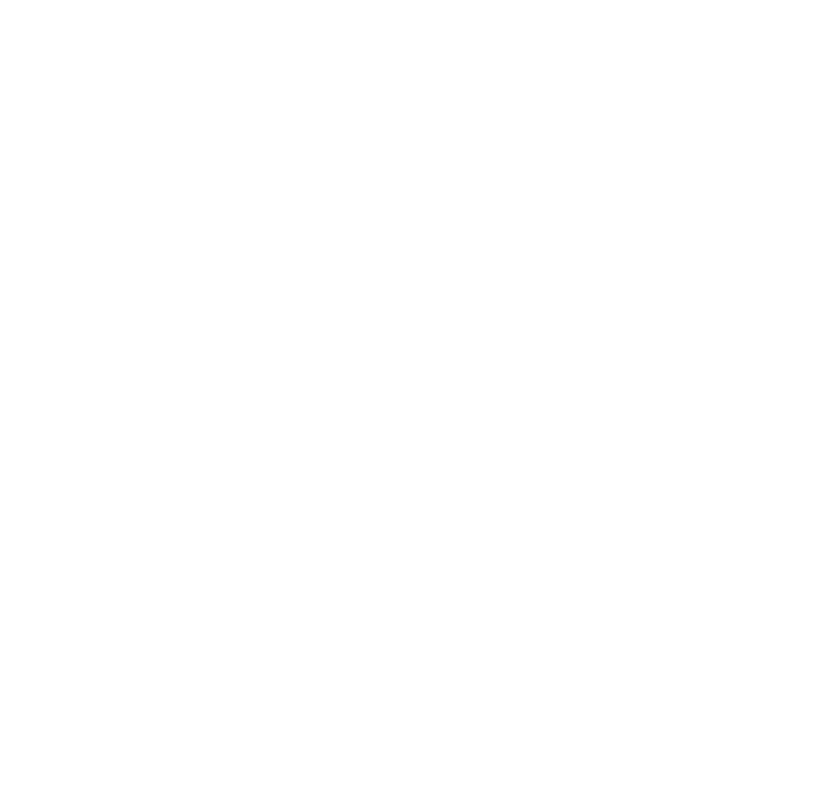
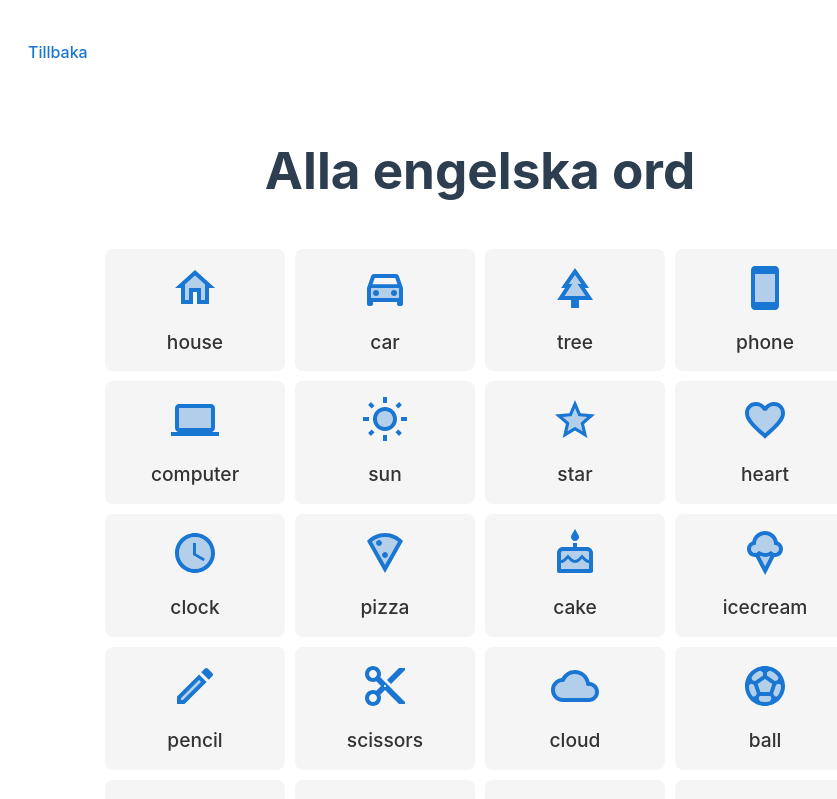
Before and after one commit to gustavjorlov/skolspel, a React (Vite) app: page /engelska/glosor/alla in a window 1280 px wide. Before the commit this address had no page. Shown: the top 799 px of the page, without its empty margins (160-997 px from the left). Built offline with nearby package versions, Linux system fonts and the light colour scheme.

Commit message:
feat: add English words component with styling and update navigation

```diff
--- a/src/App.css
+++ b/src/App.css
@@ -37,7 +37,7 @@
 }
 
 #root {
-  max-width: 800px;
+  max-width: 1000px;
   margin: 0 auto;
   padding: 1rem;
   text-align: center;
@@ -172,7 +172,7 @@
   background-color: var(--bg-secondary);
   border-radius: 2rem;
   border: 1px solid var(--border-color);
-  width: 80%;
+  /* width: 92%; */
   max-width: 500px;
   margin-left: auto;
   margin-right: auto;
--- a/src/App.tsx
+++ b/src/App.tsx
@@ -1,6 +1,7 @@
 import { BrowserRouter, Routes, Route } from "react-router-dom";
 import { SjeGame } from "./components/SjeGame";
 import { EnglishGame } from "./components/EnglishGame";
+import { EnglishWords } from "./components/EnglishWords";
 import { Home } from "./components/Home";
 import "./App.css";
 import Navigation from "./components/Navigation";
@@ -14,6 +15,7 @@
           <Route element={<Navigation />}>
             <Route path="/svenska/sje" element={<SjeGame />} />
             <Route path="/engelska/glosor" element={<EnglishGame />} />
+            <Route path="/engelska/glosor/alla" element={<EnglishWords />} />
           </Route>
         </Routes>
       </div>
--- a/src/components/EnglishGame.css
+++ b/src/components/EnglishGame.css
@@ -1,13 +1,19 @@
 .english-game {
   max-width: 800px;
   margin: 0 auto;
-  padding: 20px;
   text-align: center;
+  background: var(--bg-primary);
+  padding: 1rem;
+  border-radius: 1rem;
+  box-shadow: 0 4px 6px var(--shadow-color);
+  width: 100%;
+  border: 1px solid var(--border-color);
+  box-sizing: border-box;
 }
 
 .english-game h1 {
-  color: #333;
-  margin-bottom: 30px;
+  color: var(--text-primary);
+  margin-bottom: 2rem;
 }
 
 .game-mode-selector {
@@ -53,9 +59,10 @@
 .high-scores li {
   padding: 8px;
   margin: 5px 0;
-  background-color: white;
   border-radius: 4px;
   box-shadow: 0 1px 3px rgba(0, 0, 0, 0.1);
+  color: var(--text-primary);
+  border-bottom: 1px solid var(--border-color);
 }
 
 .name-input-form {
--- /dev/null
+++ b/src/components/EnglishWords.css
@@ -0,0 +1,56 @@
+.english-words {
+  padding: 20px;
+  max-width: 1500px;
+  margin: 0 auto;
+}
+
+.english-words h1 {
+  text-align: center;
+  margin-bottom: 30px;
+}
+
+.words-grid {
+  display: flex;
+  flex-direction: row;
+  flex-wrap: wrap;
+  gap: 10px;
+  padding: 20px;
+  justify-content: center;
+}
+
+.word-item {
+  display: flex;
+  flex: 0 1 150px;
+  flex-direction: column;
+  align-items: center;
+  padding: 15px;
+  border-radius: 8px;
+  background-color: #f5f5f5;
+  transition: transform 0.2s;
+}
+
+.word-item:hover {
+  transform: translateY(-2px);
+  box-shadow: 0 4px 8px rgba(0, 0, 0, 0.1);
+}
+
+.icon {
+  margin-bottom: 10px;
+  color: #1976d2;
+}
+
+.word-info {
+  text-align: center;
+}
+
+.icon-name {
+  font-size: 0.9em;
+  color: #666;
+  margin-bottom: 4px;
+}
+
+.word-text {
+  font-size: 1.2em;
+  font-weight: 500;
+  color: #333;
+}
--- /dev/null
+++ b/src/components/EnglishWords.tsx
@@ -0,0 +1,36 @@
+import { SvgIconComponent } from "@mui/icons-material";
+import * as MuiIcons from "@mui/icons-material";
+import wordData from "../data/english-words.json";
+import "./EnglishWords.css";
+
+type Word = {
+  word: string;
+  icon: string;
+};
+
+export function EnglishWords() {
+  return (
+    <div className="english-words">
+      <h1>Alla engelska ord</h1>
+      <div className="words-grid">
+        {wordData.words.map((word: Word, index) => {
+          const IconComponent: SvgIconComponent = MuiIcons[
+            (word.icon + "TwoTone") as keyof typeof MuiIcons
+          ] as SvgIconComponent;
+
+          return (
+            <div key={index} className="word-item">
+              <div className="icon">
+                {IconComponent && <IconComponent style={{ fontSize: 48 }} />}
+              </div>
+              <div className="word-info">
+                {/* <div className="icon-name">{word.icon}</div> */}
+                <div className="word-text">{word.word}</div>
+              </div>
+            </div>
+          );
+        })}
+      </div>
+    </div>
+  );
+}
--- a/src/components/Navigation.css
+++ b/src/components/Navigation.css
@@ -1,10 +1,26 @@
 nav {
   display: flex;
   justify-content: flex-start;
-  gap: 10px;
+  gap: 20px;
   align-items: center;
-  padding: 1rem 0;
-  color: #fff;
+  padding: 1rem;
+}
+
+nav a {
+  text-decoration: none;
+  color: #1976d2;
+  font-weight: 500;
+  padding: 8px 16px;
+  border-radius: 4px;
+  transition: background-color 0.2s;
+}
+
+nav a:hover {
+  background-color: #e3f2fd;
+}
+
+.view-all {
+  margin-left: auto;
 }
 
 .breadcrumb {
--- a/src/components/Navigation.tsx
+++ b/src/components/Navigation.tsx
@@ -1,11 +1,11 @@
-import { Outlet } from "react-router-dom";
+import { Outlet, Link } from "react-router-dom";
 import "./Navigation.css";
 
 const Navigation = () => {
   return (
     <div>
       <nav>
-        <a href="/">Tillbaka</a>
+        <Link to="/">Tillbaka</Link>
       </nav>
       <Outlet />
     </div>
--- a/src/data/english-words.json
+++ b/src/data/english-words.json
@@ -37,10 +37,6 @@
       "icon": "AccessTime"
     },
     {
-      "word": "apple",
-      "icon": "Apple"
-    },
-    {
       "word": "pizza",
       "icon": "LocalPizza"
     },
@@ -50,23 +46,7 @@
     },
     {
       "word": "icecream",
-      "icon": "IcecreamRounded"
-    },
-    {
-      "word": "cat",
-      "icon": "Pets"
-    },
-    {
-      "word": "dog",
-      "icon": "Pets"
-    },
-    {
-      "word": "fish",
-      "icon": "SetMeal"
-    },
-    {
-      "word": "bird",
-      "icon": "CatchingPokemon"
+      "icon": "Icecream"
     },
     {
       "word": "pencil",
@@ -81,28 +61,12 @@
       "icon": "Cloud"
     },
     {
-      "word": "rain",
-      "icon": "WaterDrop"
-    },
-    {
-      "word": "snow",
-      "icon": "AcUnit"
-    },
-    {
       "word": "ball",
       "icon": "SportsSoccer"
     },
     {
-      "word": "gift",
-      "icon": "CardGiftcard"
-    },
-    {
       "word": "key",
       "icon": "Key"
-    },
-    {
-      "word": "shirt",
-      "icon": "Checkroom"
     },
     {
       "word": "bed",
@@ -121,12 +85,8 @@
       "icon": "DoorFront"
     },
     {
-      "word": "window",
-      "icon": "Window"
-    },
-    {
       "word": "lamp",
-      "icon": "LightbulbCircle"
+      "icon": "Lightbulb"
     },
     {
       "word": "flower",
@@ -153,7 +113,7 @@
       "icon": "DirectionsBoat"
     },
     {
-      "word": "music",
+      "word": "note",
       "icon": "MusicNote"
     },
     {
@@ -169,28 +129,12 @@
       "icon": "Cookie"
     },
     {
-      "word": "sandwich",
+      "word": "hamburger",
       "icon": "LunchDining"
     },
     {
-      "word": "milk",
-      "icon": "LocalDrink"
-    },
-    {
-      "word": "water",
-      "icon": "Water"
-    },
-    {
-      "word": "juice",
-      "icon": "LocalBar"
-    },
-    {
-      "word": "hat",
+      "word": "face",
       "icon": "Face"
-    },
-    {
-      "word": "bag",
-      "icon": "BackPack"
     },
     {
       "word": "umbrella",
@@ -201,20 +145,12 @@
       "icon": "DarkMode"
     },
     {
-      "word": "beach",
-      "icon": "Beach"
-    },
-    {
       "word": "mountain",
       "icon": "Landscape"
     },
     {
       "word": "flower",
       "icon": "Yard"
-    },
-    {
-      "word": "farm",
-      "icon": "AgricultureRounded"
     },
     {
       "word": "robot",
@@ -225,10 +161,6 @@
       "icon": "Rocket"
     },
     {
-      "word": "crown",
-      "icon": "WorkspacePremium"
-    },
-    {
       "word": "castle",
       "icon": "Castle"
     }
```
